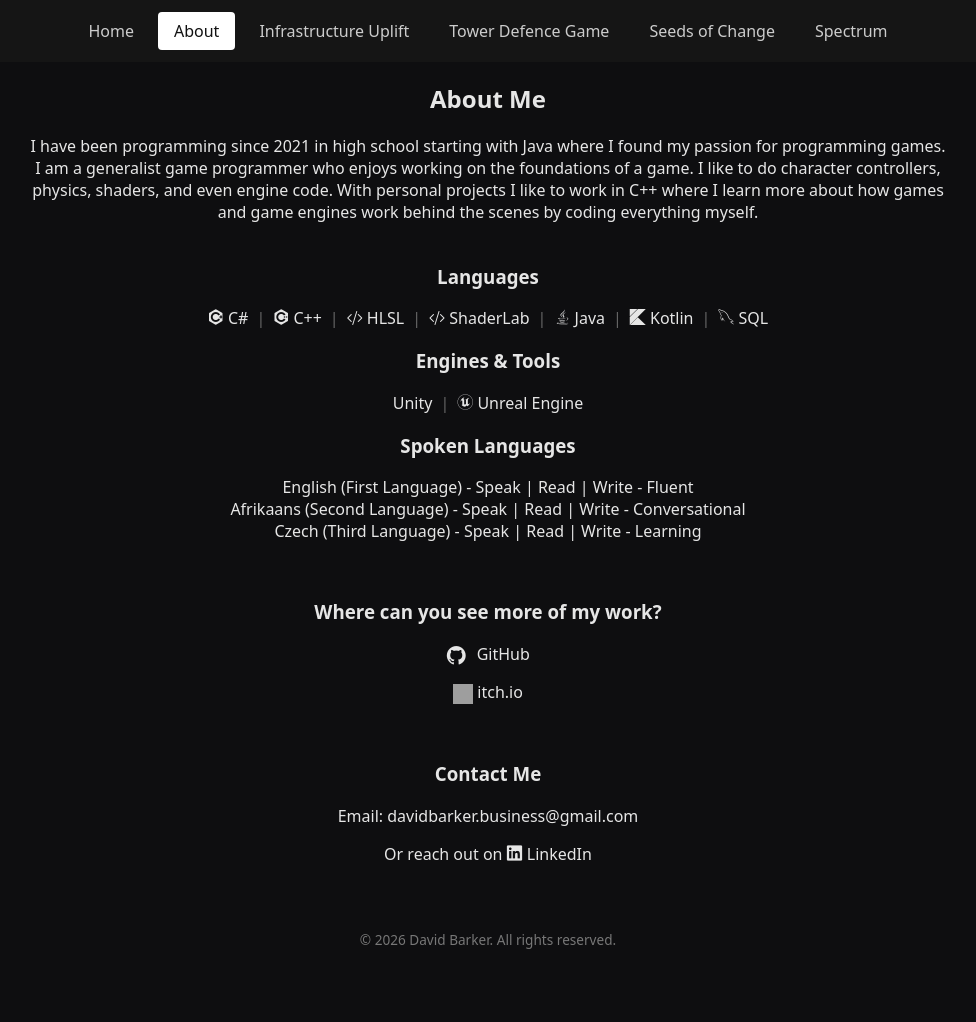
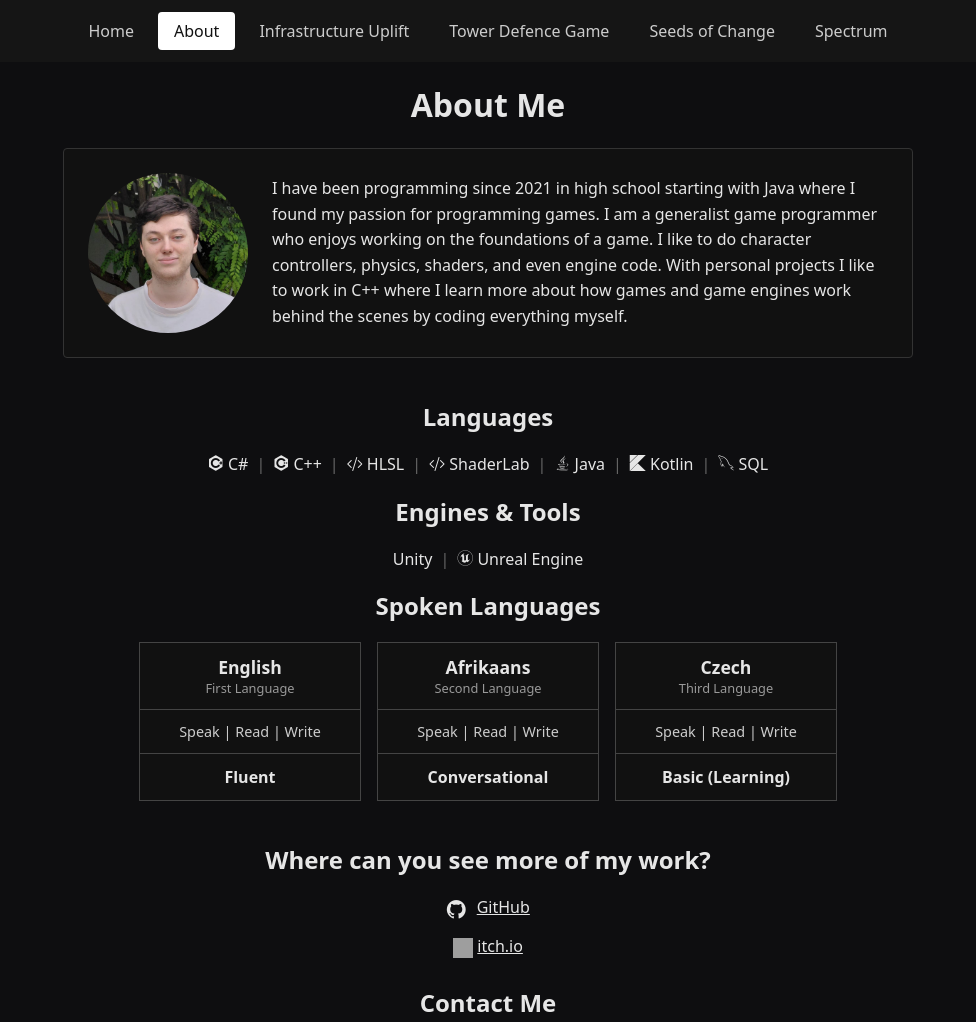
Before and after one commit to DavidBarker05/DigitalPortfolioWebsite, a plain HTML site: page docs/about/index.html in a window 1280 px wide. Shown: the top 1022 px of the page, without its empty margins (152-1128 px from the left). Before the commit the page ends 995 px from the top, so only its background shows below. Drawn offline with nearby package versions, Linux system fonts and the light colour scheme; grey boxes are pictures that could not be loaded; some icons are missing.

Commit message:
improve about section

```diff
--- a/docs/about/index.html
+++ b/docs/about/index.html
@@ -25,21 +25,27 @@
     </header>
 
     <main>
-        <h2 class="about-me">About Me</h2>
+        <h1 class="about-me">About Me</h1>
 
         <div class="page-contents">
-            <p class="about-me-text">
-                I have been programming since 2021 in high school starting with Java where I found my passion for
-                programming games. I am a generalist game programmer who enjoys working on the foundations of a game. I
-                like to do character controllers, physics, shaders, and even engine code. With personal projects I like
-                to work in C++ where I learn more about how games and game engines work behind the scenes by coding
-                everything myself.
-            </p>
+            <div class="about-me-box">
+                <img class="headshot" src="../res/headshot/headshot.jpg" alt="Photo of David Barker">
+
+                <p class="about-me-text">
+                    I have been programming since 2021 in high school starting with Java where I found my passion for
+                    programming games. I am a generalist game programmer who enjoys working on the foundations of a
+                    game. I
+                    like to do character controllers, physics, shaders, and even engine code. With personal projects I
+                    like
+                    to work in C++ where I learn more about how games and game engines work behind the scenes by coding
+                    everything myself.
+                </p>
+            </div>
 
             <br>
 
             <div class="skills">
-                <h3>Languages</h3>
+                <h2>Languages</h2>
                 <ul class="tag-list">
                     <li><i class="devicon-csharp-plain"></i> C#</li>
                     <li><i class="devicon-cplusplus-plain"></i> C++</li>
@@ -50,7 +56,7 @@
                     <li><i class="devicon-mysql-plain"></i> SQL</li>
                 </ul>
 
-                <h3>Engines & Tools</h3>
+                <h2>Engines & Tools</h2>
                 <ul class="tag-list">
                     <li><i class="devicon-unity-plain"></i> Unity</li>
                     <li><i class="devicon-unrealengine-plain"></i> Unreal Engine</li>
@@ -58,18 +64,33 @@
             </div>
 
             <div class="spoken-languages">
-                <h3>Spoken Languages</h3>
-                <ul>
-                    <li>English (First Language) - Speak | Read | Write - Fluent</li>
-                    <li>Afrikaans (Second Language) - Speak | Read | Write - Conversational</li>
-                    <li>Czech (Third Language) - Speak | Read | Write - Learning</li>
-                </ul>
+                <h2>Spoken Languages</h2>
+
+                <div class="lang-grid">
+                    <div class="lang-card">
+                        <div class="lang-name">English <span>First Language</span></div>
+                        <div class="lang-skills">Speak | Read | Write</div>
+                        <div class="lang-level">Fluent</div>
+                    </div>
+
+                    <div class="lang-card">
+                        <div class="lang-name">Afrikaans <span>Second Language</span></div>
+                        <div class="lang-skills">Speak | Read | Write</div>
+                        <div class="lang-level">Conversational</div>
+                    </div>
+
+                    <div class="lang-card">
+                        <div class="lang-name">Czech <span>Third Language</span></div>
+                        <div class="lang-skills">Speak | Read | Write</div>
+                        <div class="lang-level">Basic (Learning)</div>
+                    </div>
+                </div>
             </div>
 
             <br>
 
             <div class="additional-work">
-                <h3>Where can you see more of my work?</h3>
+                <h2>Where can you see more of my work?</h2>
                 <p>
                     <a href="https://github.com/DavidBarker05" target="_blank" rel="noopener" title="My GitHub profile">
                         <i class="devicon-github-plain"></i>
@@ -84,10 +105,8 @@
                 </p>
             </div>
 
-            <br>
-
             <div class="contact">
-                <h3>Contact Me</h3>
+                <h2>Contact Me</h2>
                 <p>
                     Email:
                     <a href="mailto:davidbarker.business@gmail.com"><span>davidbarker.business@gmail.com</span></a>
--- a/docs/css/about/about.css
+++ b/docs/css/about/about.css
@@ -2,24 +2,94 @@
     text-align: center;
 }
 
+.about-me-box {
+    display: flex;
+    align-items: center;
+    gap: 1.5rem;
+    max-width: 800px;
+    margin: auto;
+    padding: 1.5rem;
+    border: 1px solid #333;
+    border-radius: 4px;
+    background: #111;
+}
+
+.headshot {
+    width: 160px;
+    height: 160px;
+    flex-shrink: 0;
+    object-fit: cover;
+    border-radius: 50%;
+}
+
 .about-me-text {
-    text-align: center;
-    max-width: 100ch;
-    margin: auto;
-    padding: 0 1rem;
+    margin: 0;
+    text-align: left;
+    line-height: 1.6;
+}
+
+@media (max-width: 600px) {
+    .about-me-box {
+        flex-direction: column;
+        text-align: center;
+    }
+
+    .about-me-text {
+        text-align: left;
+    }
 }
 
 .spoken-languages {
     text-align: center;
 }
 
-.spoken-languages ul {
-    list-style: none;
-    padding: 0;
+.lang-grid {
+    display: flex;
+    flex-wrap: wrap;
+    justify-content: center;
+    gap: 1rem;
+}
+
+.lang-card {
+    width: 220px;
+    border: 1px solid #444;
+    overflow: hidden;
+    text-align: center;
+    background: #111;
+}
+
+.lang-card>div {
+    padding: 0.75rem;
+}
+
+.lang-card>div+div {
+    border-top: 1px solid #444;
+}
+
+.lang-name {
+    font-weight: 700;
+    font-size: 1.1rem;
+}
+
+.lang-name span {
+    display: block;
+    font-weight: 400;
+    font-size: 0.8rem;
+    color: #999;
+}
+
+.lang-skills {
+    font-size: 0.9rem;
+    color: #ccc;
+}
+
+.lang-level {
+    font-weight: 600;
 }
 
 .additional-work {
     text-align: center;
+    padding-bottom: 0.25rem;
 }
 
 .additional-work i {
@@ -36,16 +106,24 @@
     text-decoration: none;
 }
 
+.additional-work a span {
+    text-decoration: underline;
+}
+
 .additional-work a:hover {
     text-decoration: none;
 }
 
 .additional-work a:hover span {
-    text-decoration: underline;
+    color: #fff;
 }
 
 .contact {
     text-align: center;
+}
+
+.contact h2 {
+    margin: 0.5rem;
 }
 
 .contact a {
@@ -53,10 +131,14 @@
     text-decoration: none;
 }
 
+.contact a span {
+    text-decoration: underline;
+}
+
 .contact a:hover {
     text-decoration: none;
 }
 
 .contact a:hover span {
-    text-decoration: underline;
+    color: #fff;
 }
```
Also changed, not shown: docs/res/headshot/headshot.jpg (added).
